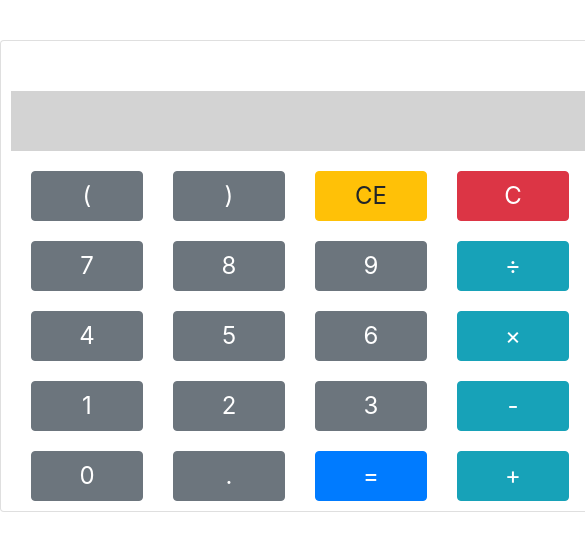
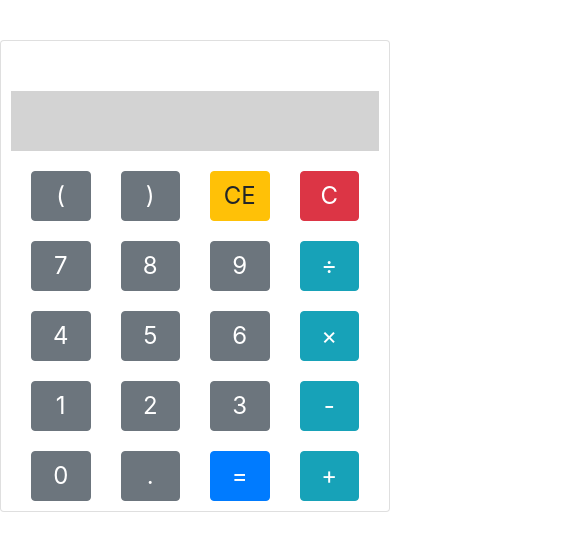
Before and after one commit to jamesbews/angular-calculator, an Angular app: page /calculator in a window 390 px wide. Shown: the top 548 px of the page, 585 px wide, since content can reach past the window. Built offline with nearby package versions, Linux system fonts and the light colour scheme.

Commit message:
- mobile font fix

```diff
--- a/src/app/calculator/calculator.component.sass
+++ b/src/app/calculator/calculator.component.sass
@@ -12,13 +12,15 @@
   color: black
   text-align: right
   padding: 20px
-  font-size: 3rem
+  font-size: 2rem
   border: none
   margin: 10px
 
 .calculator
   width: 600px
   margin: 0 auto
+  @media screen and (max-width: 600px)
+    width: 100%
 
 .row-space
   padding: 10px 15px
```
